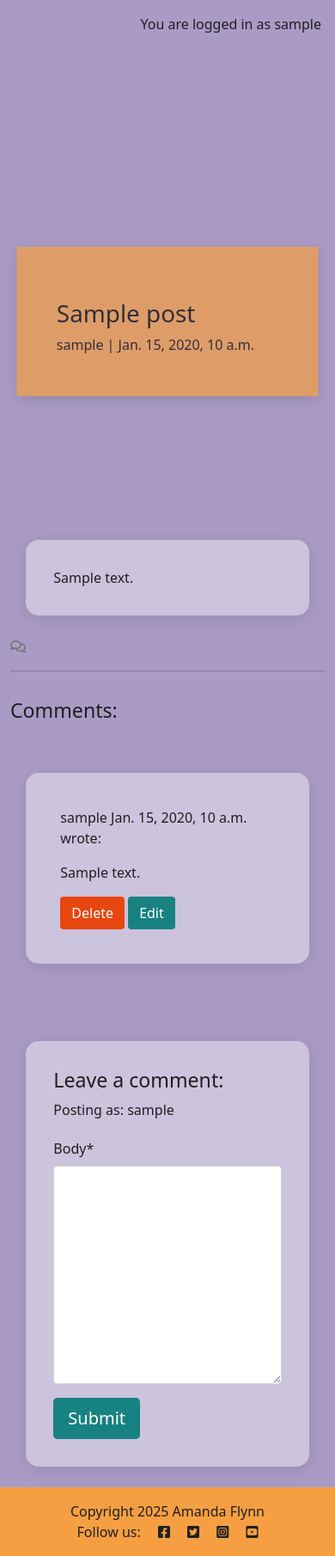
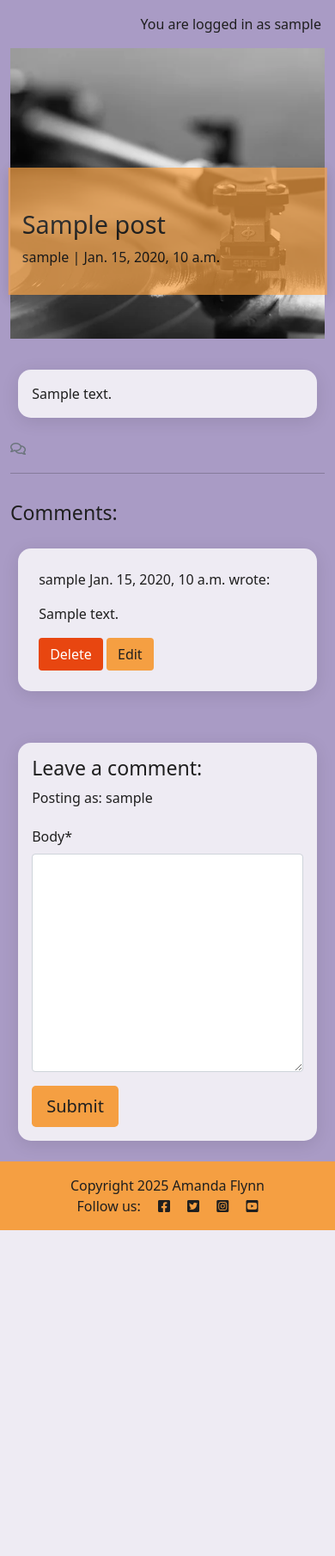
Before and after one commit to AF-5446/Lyric-Lure-CSP, a Django app: a page that uses hello_world/templates/blog/post_detail.html in a window 390 px wide. Shown: the part 74-1884 px from the top of the page at 86% size. After the commit the page ends 1505 px from the top, so only its background shows below. Run offline with Django 4.2, Linux system fonts and the light colour scheme; a user stored in the database is signed in; tables that the repository leaves empty hold one stand-in row (values such as "Sample post"); some libraries are stand-ins or nearby versions.

Commit message:
media queries added

```diff
--- a/hello_world/templates/blog/post_detail.html
+++ b/hello_world/templates/blog/post_detail.html
@@ -11,8 +11,8 @@
                 <!-- Post author goes before the | the post's created date goes after -->
                 <p class="post-subtitle">{{ post.author }} | {{ post.created_on }}</p>
             </div>
-            <div class="d-none d-md-block col-md-6 masthead-image">
-                <img src="{% static 'images/record-player.webp' %}" alt="placeholder">
+            <div class="col-md-6 masthead-image">
+                <img src="{% static 'images/record-player.webp' %}" class="img-fluid" alt="placeholder">
             </div>
         </div>
     </div>
@@ -20,7 +20,7 @@
 
 <div class="container">
     <div class="row">
-        <div class="col card mb-4  mt-3 left  top">
+        <div class="col card mb-4 mt-3 left top">
             <div class="card-mast">
                 <!-- The post content goes inside the card-text. -->
                 <!-- Use the | safe filter inside the template tags -->
--- a/static/css/style.css
+++ b/static/css/style.css
@@ -160,8 +160,8 @@ body {
 
 .btn-signup,
 .btn-edit {
-    background-color: #188181;
-    color: #fff;
+    background-color: #F59F42;
+    color: #1f1f1f;
 }
 
 .btn-signup:hover,
@@ -206,3 +206,85 @@ body {
 .approval {
     color: rgb(222, 146, 168);
 }
+
+/* Media queries */
+@media (max-width: 992px) {
+
+    /* Card adjustments */
+    .card-mast {
+        margin-top: 10px;
+        padding: 1.5rem;
+    }
+}
+
+@media (max-width: 768px) {
+    /* Masthead mobile adjustments */
+    .masthead {
+        height: 50vh;
+        min-height: 300px;
+
+    }
+
+    .masthead-image,
+    .masthead-image img {
+        height: 100%;
+        object-position: center 85%; /* Show more bottom on mobile */
+    }
+
+    /* Force image display */
+    .masthead-image {
+        display: block !important;
+    }
+
+    /* Card adjustments */
+    .card-mast {
+        margin-top: 30px;
+        background-color: rgba(255, 255, 255, 0.8); /* More opaque on mobile */
+        color: #1f1f1f;
+        padding: 1.5rem;
+        width: 95%;
+    }
+
+    /* Text container adjustments */
+    .masthead-text {
+        bottom: 15%;
+        padding: 1rem;
+        opacity: 0.7; /* More visible on mobile */
+        width: 95%;
+    }
+
+    /* Post title adjustments */
+    .post-title {
+
+        margin-left: 0;
+        font-size: 1.8rem;
+    }
+
+    .post-subtitle {
+        margin-left: 0;
+        font-size: 1rem;
+    }
+
+    /* Fix image scaling */
+    .scale {
+        left: 0; /* Remove horizontal offset */
+    }
+}
+
+@media (max-width: 576px) {
+    /* Extra small devices */
+    .masthead {
+        height: 40vh;
+        min-height: 250px;
+    }
+
+    .masthead-image,
+    .masthead-image img {
+        height: 40vh;
+    }
+
+    .card-mast {
+        margin-top: 20px;
+        padding: 1rem;
+    }
+}
```
